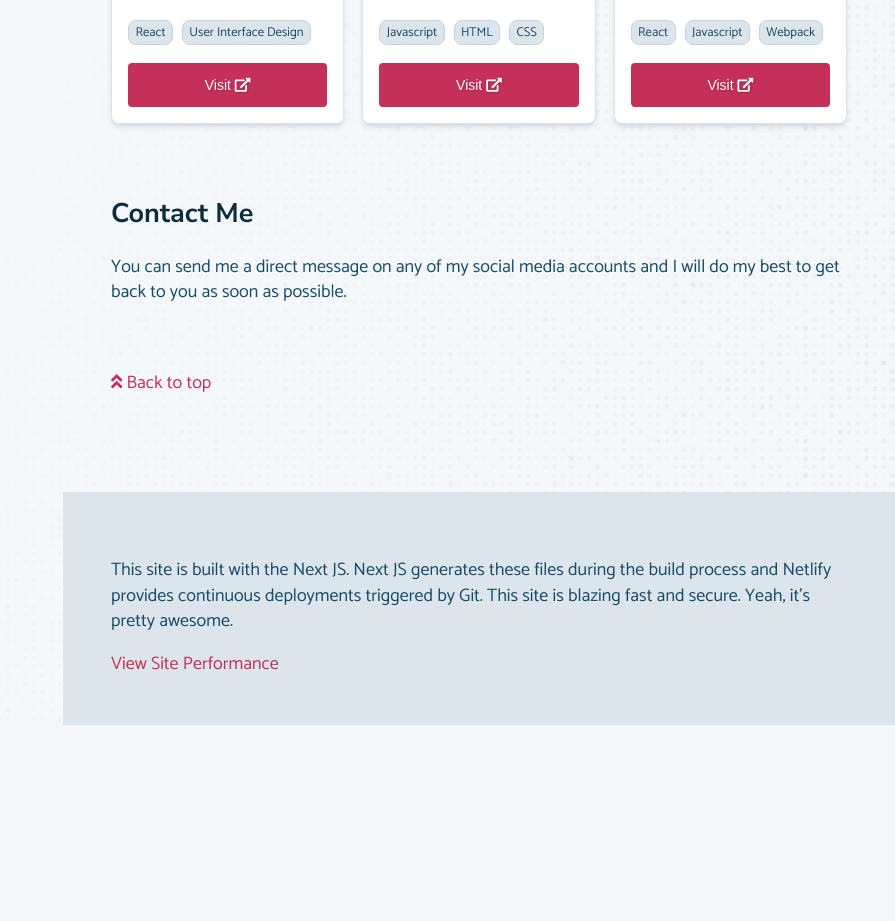
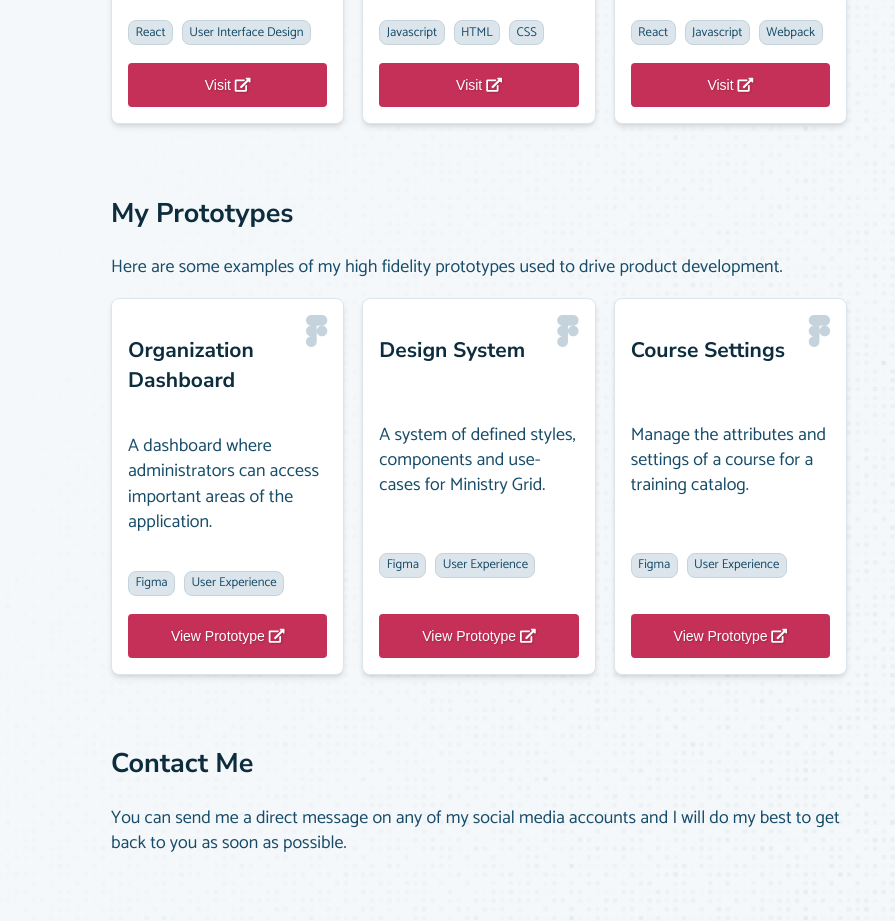
Before and after one commit to ToddWebDev/todd-rizzolo-next-js, a Next.js app: page / in a window 1280 px wide. Shown: the part 1920-2841 px from the top of the page, without its empty margins (385-1280 px from the left). Before the commit the page ends 2645 px from the top, so only its background shows below. Built offline with nearby package versions, Linux system fonts and the light colour scheme; no server answers; a web font is replaced by a local one.

Commit message:
Add prototypes section

```diff
--- a/pages/components/Layout.tsx
+++ b/pages/components/Layout.tsx
@@ -14,7 +14,6 @@ export default function Layout({ children }) {
           triggered by Git. This site is blazing fast and secure. Yeah,
           it&apos;s pretty awesome.
         </p>
-        <a href='#'>View Site Performance</a>
       </div>
     </>
   )
--- /dev/null
+++ b/pages/components/PrototypesSection.tsx
@@ -0,0 +1,93 @@
+import React from 'react'
+import styles from '../Components.module.css'
+
+const Prototypes = () => (
+  <section>
+    <h2>My Prototypes</h2>
+    <p>
+      Here are some examples of my high fidelity prototypes used to drive
+      product development.
+    </p>
+    <div className={styles.smallCards}>
+      <div className={styles.card}>
+        <i aria-hidden className='fab fa-figma small'></i>
+        <h3>Organization Dashboard</h3>
+        <p>
+          A dashboard where administrators can access important areas of the
+          application.
+        </p>
+        <ul>
+          <li>Figma</li>
+          <li>User Experience</li>
+        </ul>
+        <div>
+          <button
+            onClick={() =>
+              window.open(
+                'https://www.figma.com/proto/augSswlyPFhXgoZudQPG5j/Manage-Training-Catalog?page-id=0%3A1&node-id=33%3A1840&viewport=367%2C48%2C0.23&scaling=min-zoom&starting-point-node-id=33%3A1840',
+                '_blank',
+                'noopener'
+              )
+            }
+          >
+            View Prototype{' '}
+            <i aria-hidden className='fas fa-external-link-alt'></i>
+          </button>
+        </div>
+      </div>
+      <div className={styles.card}>
+        <i aria-hidden className='fab fa-figma small'></i>
+        <h3>Design System</h3>
+        <p>
+          A system of defined styles, components and use-cases for Ministry
+          Grid.
+        </p>
+        <ul>
+          <li>Figma</li>
+          <li>User Experience</li>
+        </ul>
+        <div>
+          <button
+            onClick={() =>
+              window.open(
+                'https://www.figma.com/proto/Mz9D9Fti5A5aSqHrxDWbNh5v/Ministry-Grid-Design-System?page-id=0%3A1&node-id=117%3A29&viewport=367%2C48%2C0.18&scaling=min-zoom&starting-point-node-id=117%3A29',
+                '_blank',
+                'noopener'
+              )
+            }
+          >
+            View Prototype{' '}
+            <i aria-hidden className='fas fa-external-link-alt'></i>
+          </button>
+        </div>
+      </div>
+      <div className={styles.card}>
+        <i aria-hidden className='fab fa-figma small'></i>
+        <h3>Course Settings</h3>
+        <p>
+          Manage the attributes and settings of a course for a training catalog.
+        </p>
+        <ul>
+          <li>Figma</li>
+          <li>User Experience</li>
+        </ul>
+        <div>
+          <button
+            onClick={() =>
+              window.open(
+                'https://www.figma.com/proto/augSswlyPFhXgoZudQPG5j/Manage-Training-Catalog?page-id=0%3A1&node-id=35%3A565&viewport=367%2C48%2C0.23&scaling=min-zoom&starting-point-node-id=35%3A565&show-proto-sidebar=1',
+                '_blank',
+                'noopener'
+              )
+            }
+          >
+            View Prototype{' '}
+            <i aria-hidden className='fas fa-external-link-alt'></i>
+          </button>
+        </div>
+      </div>
+    </div>
+  </section>
+)
+
+export default Prototypes
--- a/pages/index.tsx
+++ b/pages/index.tsx
@@ -6,6 +6,7 @@ import OverviewSection from './components/OverviewSection'
 import HighlightSection from './components/HighlightSection'
 import PortfolioSection from './components/PortfolioSection'
 import ProjectsSection from './components/ProjectsSection'
+import PrototypesSection from './components/PrototypesSection'
 import ContactSection from './components/ContactSection'
 
 export default function Home() {
@@ -84,6 +85,7 @@ export default function Home() {
         <HighlightSection />
         <PortfolioSection />
         <ProjectsSection />
+        <PrototypesSection />
         <ContactSection />
         <section>
           <a href='#' onClick={(e) => scrollToTop()}>
```
